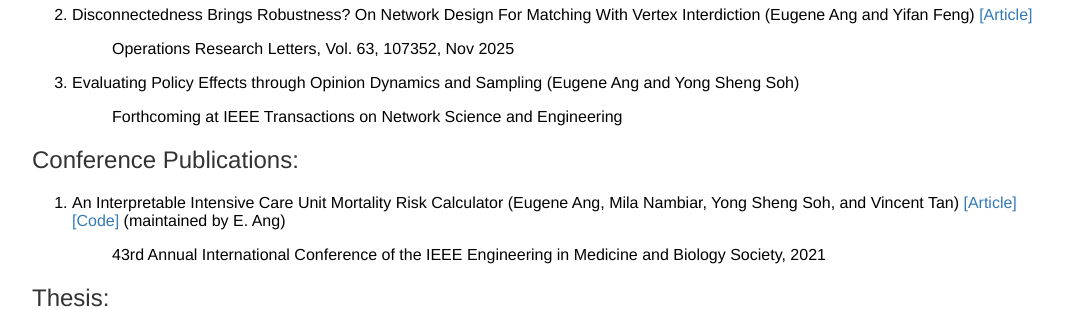
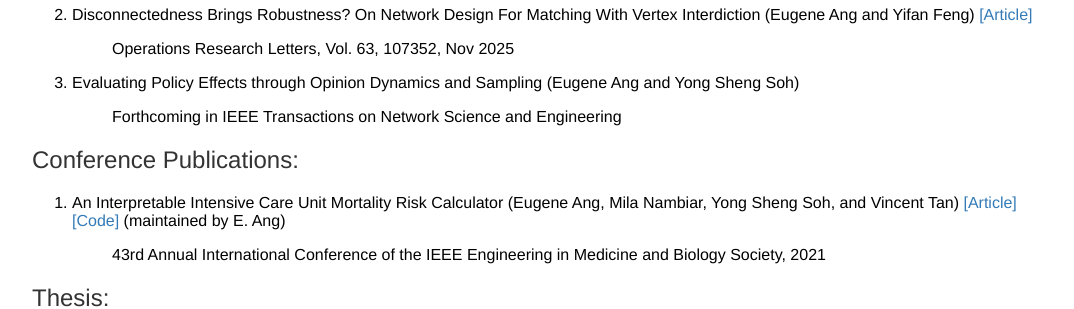
Before and after one commit to eugeneangty/eugeneangty.github.io, a Jekyll site: the page built from research/index.html, in a window 1280 px wide. Shown: the part 493-802 px from the top of the page, without its empty margins (96-1170 px from the left). Built offline with Jekyll 4.4.1, drawn with Linux system fonts in a browser that asks for light colours.

```diff
--- a/research/index.html
+++ b/research/index.html
@@ -26,12 +26,12 @@ title: Ang Teng Yen Eugene
     <li> Disconnectedness Brings Robustness? On Network Design For Matching With Vertex Interdiction (Eugene Ang and Yifan Feng)
         <a href = "https://www.sciencedirect.com/science/article/abs/pii/S0167637725001130" target="_blank">[Article]</a>
     <dl>
-        <dd> Operations Research Letters, Vol. 63, 107352, Nov 2025</dd>
+        <dd> Operations Research Letters, Vol. 63, 107352, Nov 2025 </dd>
     </dl>
         </li>
     <li> Evaluating Policy Effects through Opinion Dynamics and Sampling (Eugene Ang and Yong Sheng Soh)
     <dl>
-        <dd>Forthcoming at IEEE Transactions on Network Science and Engineering</dd>
+        <dd> Forthcoming in IEEE Transactions on Network Science and Engineering </dd>
     </dl>
         </li>
   </ol>
```
